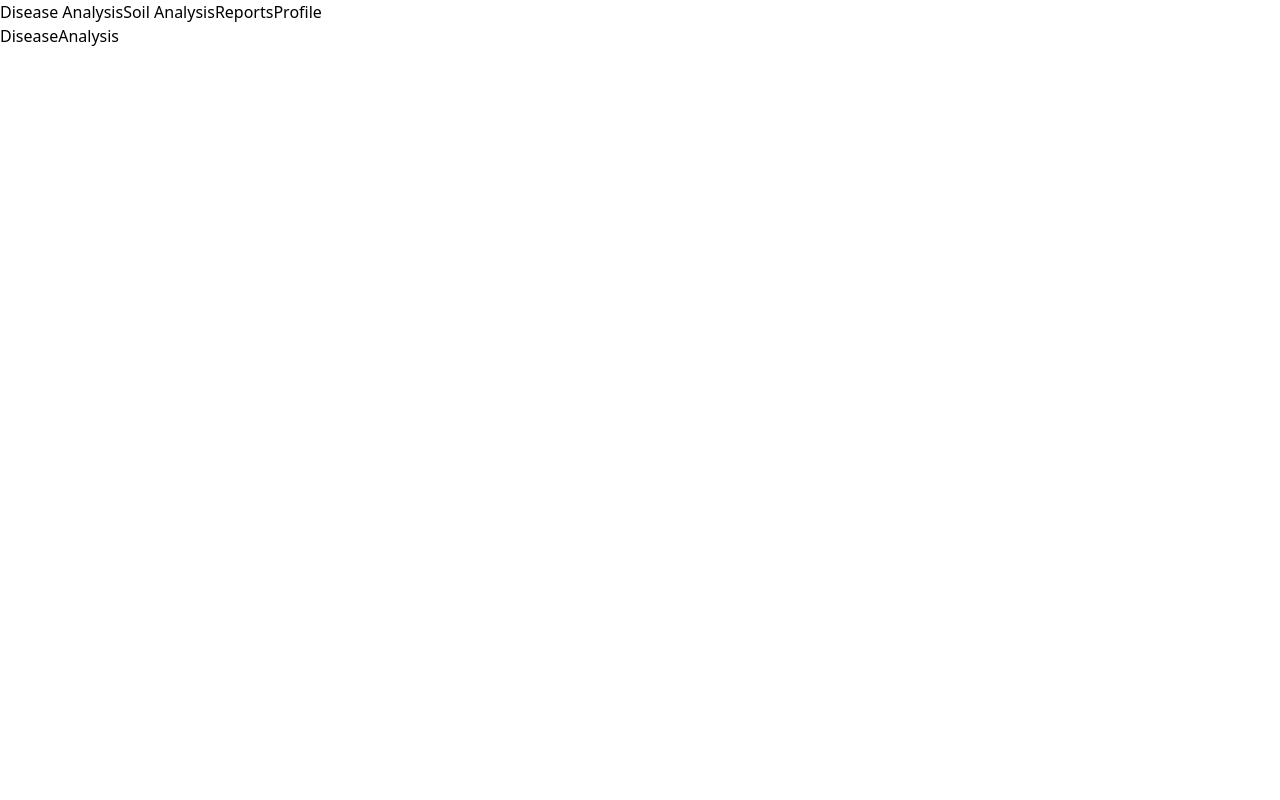
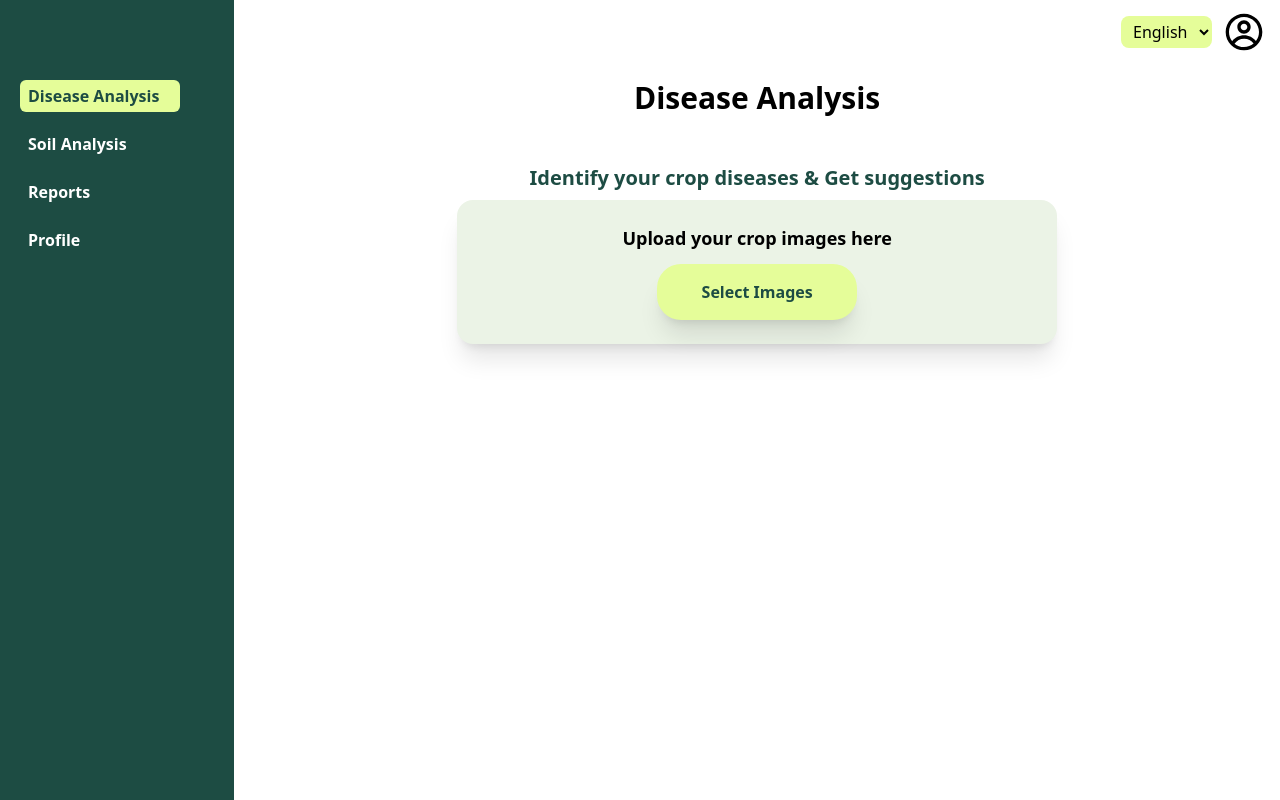
Before and after one commit to thejvanth08/crop-health-monitor-system, a React (Create React App) app in the folder client/: page /disease-analysis in a window 1280 px wide. Built offline with nearby package versions, Linux system fonts and the light colour scheme.

Commit message:
add new code

```diff
--- a/client/src/App.js
+++ b/client/src/App.js
@@ -7,10 +7,10 @@ const App = () => {
   return (
     <div>
       <Routes>
+        <Route path="/" element={<Home />}></Route>
         <Route path="/login" element={<Login />}></Route>
         <Route path="/signup" element={<Signup />}></Route>
         <Route path="/" element={<Layout />}>
-        <Route index element={<Home />}></Route>
           <Route path="disease-analysis" element={<DiseaseAnalysis />}></Route>
           <Route path="soil-analysis" element={<SoilAnalysis />}></Route>
           <Route path="reports" element={<Reports />}></Route>
--- a/client/src/components/NavBar.js
+++ b/client/src/components/NavBar.js
@@ -1,15 +1,13 @@
-import { Link } from "react-router-dom";
+import { NavLink } from "react-router-dom";
 
 const NavBar = () => {
   return (
-    <header>
-      <nav>
-        <Link to="/disease-analysis">Disease Analysis</Link>
-        <Link to="/soil-analysis">Soil Analysis</Link>
-        <Link to="/reports">Reports</Link>
-        <Link to="/profile">Profile</Link>
+      <nav className="flex flex-col h-full text-white pt-20 pl-5 *: *:mb-4 *:w-40 *:px-2 *:py-1 *:rounded-md *:font-semibold">
+        <NavLink to="/disease-analysis">Disease Analysis</NavLink>
+        <NavLink to="/soil-analysis">Soil Analysis</NavLink>
+        <NavLink to="/reports">Reports</NavLink>
+        <NavLink to="/profile">Profile</NavLink>
       </nav>
-    </header>
   );
 }
 export default NavBar;
--- a/client/src/index.css
+++ b/client/src/index.css
@@ -15,3 +15,37 @@
     margin: 0;
   }
 }
+
+@layer components {
+  .file {
+    opacity: 0;
+    width: 0.1px;
+    height: 0.1px;
+    position: absolute;
+  }
+
+  .file-label {
+    display: block;
+    margin-inline: auto;
+    width: 200px;
+    text-align: center;
+    padding-inline: 1.5rem;
+    padding-block: 1rem;
+    border-radius: 1.5rem;
+    background-color: theme(colors.secondary);
+    color: theme(colors.primary);
+    font-weight: bold;
+    cursor: pointer;
+    transition: all 0.5s;
+  }
+
+  .file-label:hover {
+    box-shadow: none;
+  }
+}
+
+/* applied to active link (route) */
+.active {
+  color: theme(colors.primary);
+  background-color: theme(colors.secondary);
+}
--- a/client/src/pages/DiseaseAnalysis.js
+++ b/client/src/pages/DiseaseAnalysis.js
@@ -1,6 +1,20 @@
 const DiseaseAnalysis = () => {
   return (
-    <div>DiseaseAnalysis</div>
-  )
+    <div className="">
+      <h1 className="text-3xl font-bold text-center">Disease Analysis</h1>
+      <h2 className="text-primary text-xl font-semibold text-center mt-12 mb-2">
+        Identify your crop diseases & Get suggestions
+      </h2>
+      <div className="bg-tertiary max-w-[400px] md:max-w-[600px] mx-auto px-4 py-6 rounded-2xl shadow-xl">
+        <p className="text-lg font-semibold text-center mb-3">Upload your crop images here</p>
+        <form action="/upload-images" method="POST">
+          <input type="file" name="cropImages" id="cropImages" className="file" multiple />
+          <label htmlFor="cropImages" className="file-label shadow-xl">Select Images</label>
+        </form>
+      </div>
+
+    </div>
+
+  );
 }
 export default DiseaseAnalysis;
--- a/client/src/pages/Layout.js
+++ b/client/src/pages/Layout.js
@@ -1,12 +1,50 @@
 import NavBar from "../components/NavBar";
-import { Outlet } from "react-router-dom";
+import { Outlet, useNavigate } from "react-router-dom";
+import { FiMenu } from "react-icons/fi";
+import { useState } from "react";
+import { CgProfile } from "react-icons/cg";
 
 const Layout = () => {
+  const [isToggle, setIsToggle] = useState(false);
+  const navigate = useNavigate();
+
   return (
-    <div>
-      <NavBar></NavBar>
-      <Outlet></Outlet>
+    <div className="relative flex">
+      <header className="w-full fixed z-10 flex justify-between px-4 py-3">
+        <FiMenu
+          className={`${
+            isToggle ? "text-secondary" : ""
+          } lg:invisible cursor-pointer`}
+          onClick={() => {
+            setIsToggle(!isToggle);
+          }}
+          size={26}
+        ></FiMenu>
+        <div className="flex items-center">
+          <select
+            name="multiLang"
+            id=""
+            className="bg-secondary px-2 py-1 mr-3 rounded-lg outline-none cursor-pointer"
+          >
+            <option value="english">English</option>
+            <option value="tamil">Tamil</option>
+            <option value="hindi">Hindi</option>
+          </select>
+          <CgProfile className="cursor-pointer" size={40} onClick={() => {navigate("profile")}}></CgProfile>
+        </div>
+      </header>
+      <aside
+        className={`absolute lg:relative bg-primary w-64 lg:w-72 h-screen top-0 ${
+          isToggle ? "left-0" : "-left-64"
+        } lg:left-0 transition-all`}
+      >
+        <NavBar></NavBar>
+      </aside>
+      {/* actual component */}
+      <div className="pt-20 px-3 w-full">
+        <Outlet></Outlet>
+      </div>
     </div>
-  )
+  );
 }
 export default Layout;
--- a/client/src/pages/Signup.js
+++ b/client/src/pages/Signup.js
@@ -25,9 +25,9 @@ const Login = () => {
 
   return (
     <div className="w-full h-screen flex">
-      <div className="hidden w-1/2 h-full lg:flex justify-center items-center">
+      <div className="bg-emerald-800 hidden w-1/2 h-full lg:flex justify-center items-center">
         <img
-          className="max-w-[500px]"
+          className="max-w-[450px] h-auto"
           src={signupImg}
           alt="login page illustration"
         />
--- a/client/tailwind.config.js
+++ b/client/tailwind.config.js
@@ -1,10 +1,14 @@
 /** @type {import('tailwindcss').Config} */
 module.exports = {
- content: [
-    "./src/**/*.{js,jsx,ts,tsx}",
-  ],
+  content: ["./src/**/*.{js,jsx,ts,tsx}"],
   theme: {
-    extend: {},
+    extend: {
+      colors: {
+        primary: "#1D4C43",
+        secondary: "#E5FD99",
+        tertiary: "#EBF3E6",
+      },
+    },
   },
   plugins: [],
-}
+};
```
Lines whose indentation alone changed are shown as unchanged.
